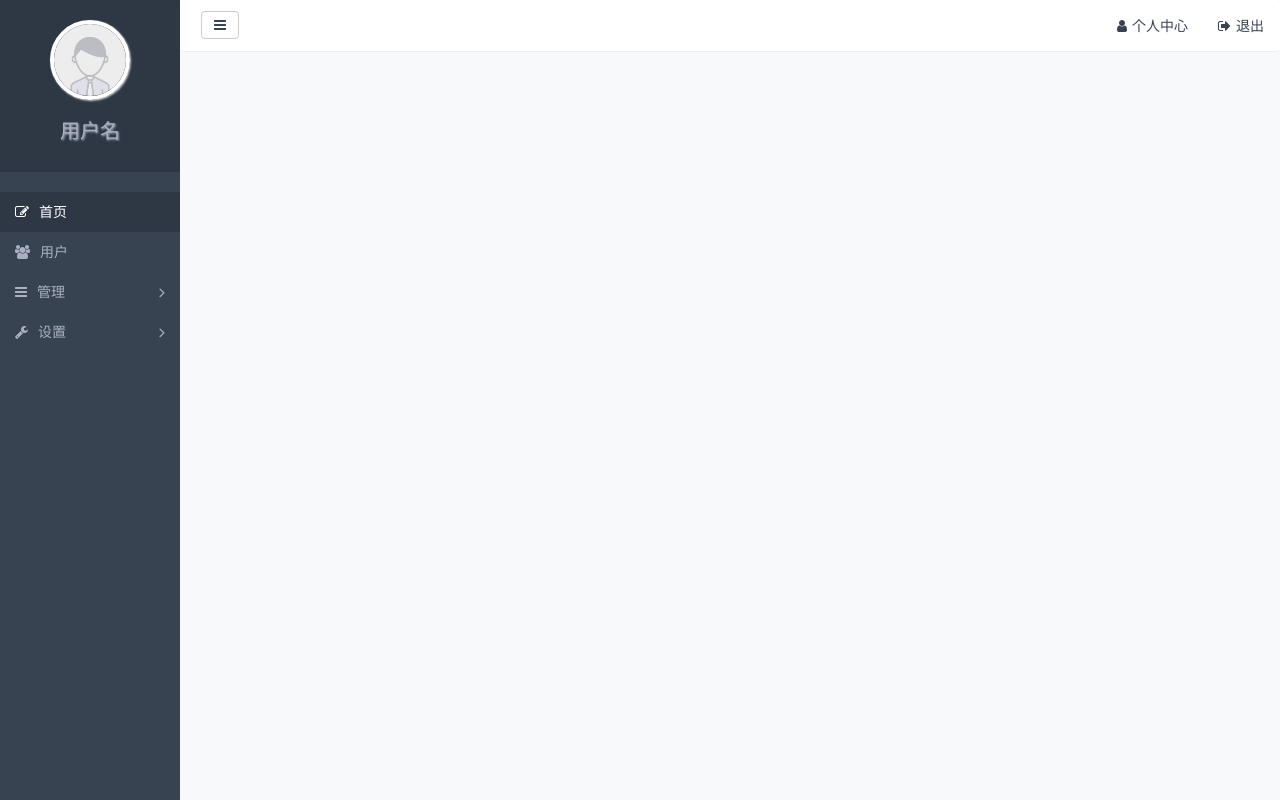
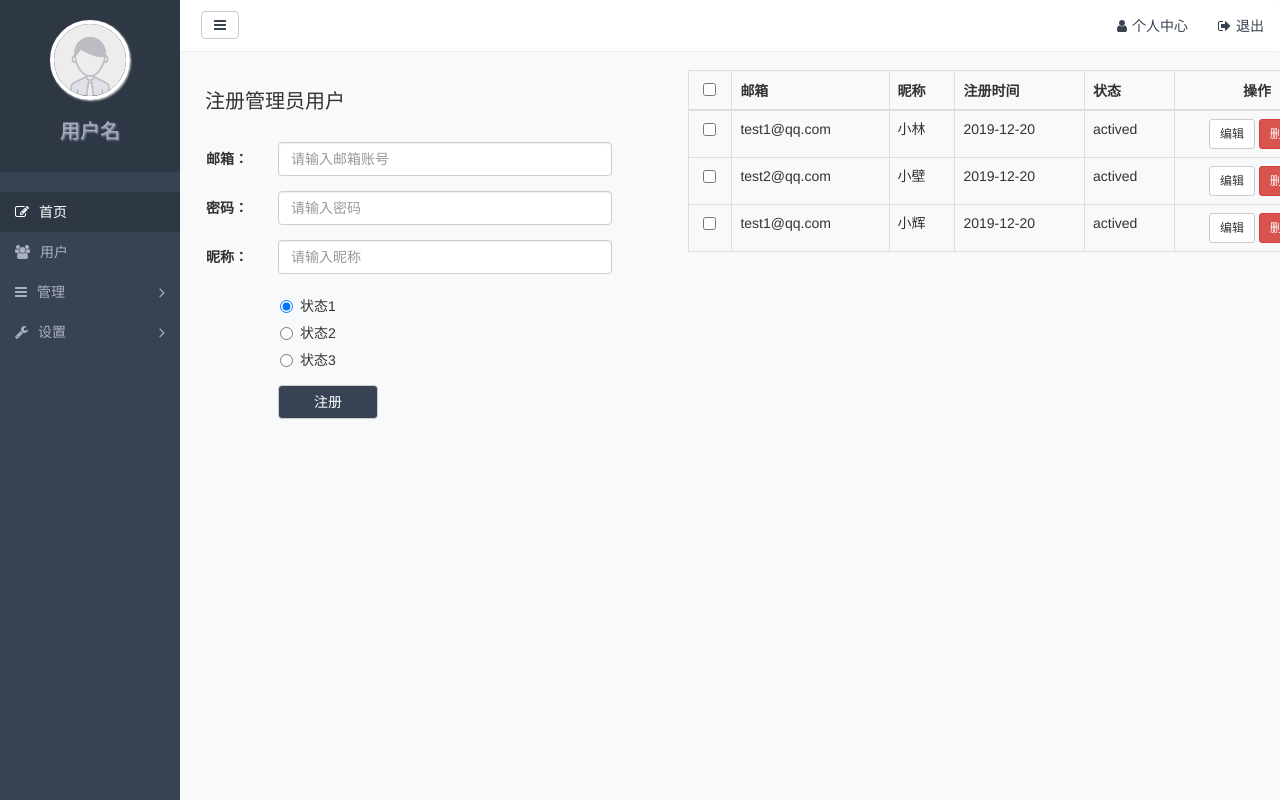
Before and after one commit to bill-shuzai/MrWhite, a PHP site: page /admin/index.html in a window 1280 px wide. Run offline with PHP 8.4, Linux system fonts and the light colour scheme.

Commit message:
finish page index.html(user)

```diff
--- a/admin/index.html
+++ b/admin/index.html
@@ -26,8 +26,111 @@
 				<li><a href="#"><i class="fa fa-sign-out"></i>退出</a></li>
 			</ul>
 		</nav>
-		<div class="container-fluid">
-
+		<div class="container">
+			<div class="row">
+				<div class="user-form col-md-5 col-lg-5">
+					<form class="form-horizontal">
+						<h2>注册管理员用户</h2>
+						<!-- 验证失败信息 -->
+						<!-- <div class="alert alert-danger" role="alert">请完善用户信息！</div> -->
+						<div class="form-group">
+							<label for="email" class="col-sm-2 control-label">邮箱：</label>
+							<div class="col-sm-10">
+								<input type="email" class="form-control" id="email" placeholder="请输入邮箱账号">
+							</div>
+						</div>
+						<div class="form-group">
+							<label for="password" class="col-sm-2 control-label">密码：</label>
+							<div class="col-sm-10">
+								<input type="password" class="form-control" id="password" placeholder="请输入密码">
+							</div>
+						</div>
+						<div class="form-group">
+							<label for="nickName" class="col-sm-2 control-label">昵称：</label>
+							<div class="col-sm-10">
+								<input type="password" class="form-control" id="nickName" placeholder="请输入昵称">
+							</div>
+						</div>
+						<div class="form-radio form-group ">
+								<div class="radio">
+									<label>
+										<input type="radio" name="optionsRadios" id="optionsRadios1" value="option1" checked>
+										状态1
+									</label>
+								</div>
+								<div class="radio">
+									<label>
+										<input type="radio" name="optionsRadios" id="optionsRadios2" value="option2">
+										状态2
+									</label>
+								</div>
+								<div class="radio">
+									<label>
+										<input type="radio" name="optionsRadios" id="optionsRadios3" value="option3">
+										状态3
+									</label>
+								</div>
+							</div>
+						<div class="form-group">
+							<div class="col-sm-offset-2 col-sm-10 ">
+								<button type="submit" class="btn btn-default ">注册</button>
+							</div>
+						</div>
+					</form>
+				</div>
+				<div class="user-table col-md-7 col-lg-7">
+					<div class="fold-btn">
+						<a href="#" class="btn btn-danger" style="display: none;">批量删除</a>
+					</div>
+					<table class="table table-striped table-bordered table-hover">
+						<thead>
+							<tr>
+								<th class="text-center"><input type="checkbox"></th>
+								<th>邮箱</th>
+								<th>昵称</th>
+								<th>注册时间</th>
+								<th>状态</th>
+								<th class="text-center">操作</th>
+							</tr>
+						</thead>
+						<tbody>
+							<tr>
+								<td class="text-center"><input type="checkbox"></td>
+								<td>test1@qq.com</td>
+								<td>小林</td>
+								<td>2019-12-20</td>
+								<td>actived</td>
+								<td class="text-center">
+									<a href="#" class="btn btn-default btn-sm">编辑</a>
+									<a href="#" class="btn btn-danger btn-sm">删除</a>
+								</td>
+							</tr>
+							<tr>
+								<td class="text-center"><input type="checkbox"></td>
+								<td>test2@qq.com</td>
+								<td>小壁</td>
+								<td>2019-12-20</td>
+								<td>actived</td>
+								<td class="text-center">
+									<a href="#" class="btn btn-default btn-sm">编辑</a>
+									<a href="#" class="btn btn-danger btn-sm">删除</a>
+								</td>
+							</tr>
+							<tr>
+								<td class="text-center"><input type="checkbox"></td>
+								<td>test1@qq.com</td>
+								<td>小辉</td>
+								<td>2019-12-20</td>
+								<td>actived</td>
+								<td class="text-center">
+									<a href="#" class="btn btn-default btn-sm">编辑</a>
+									<a href="#" class="btn btn-danger btn-sm">删除</a>
+								</td>
+							</tr>
+						</tbody>
+					</table>
+				</div>
+			</div>
 		</div>
 	</div>
 
--- a/static/assets/css/admin.css
+++ b/static/assets/css/admin.css
@@ -154,3 +154,28 @@
 		.main .navbar a i {
 			margin-right:5px;
 		}
+
+
+		/*======users form=====*/
+
+		.main > .container > .row > .user-form {
+			padding: 0	 60px 0 20px;
+		}
+
+		.main > .container > .row > .user-form  h2 {
+			font-size:20px;
+			font-weight:normal;
+			margin-bottom:30px;
+		}
+
+		.main > .container > .row > .user-form  .form-radio {
+			padding-left:90px;
+		}
+
+		.main > .container > .row > .user-form button {
+			background-color:rgb(55,67,83);
+			color:white;
+			width:100px;
+		}
+
+		/*=======user table========*/
```
Also changed, not shown: README.md, index.html (line endings or trailing spaces).
